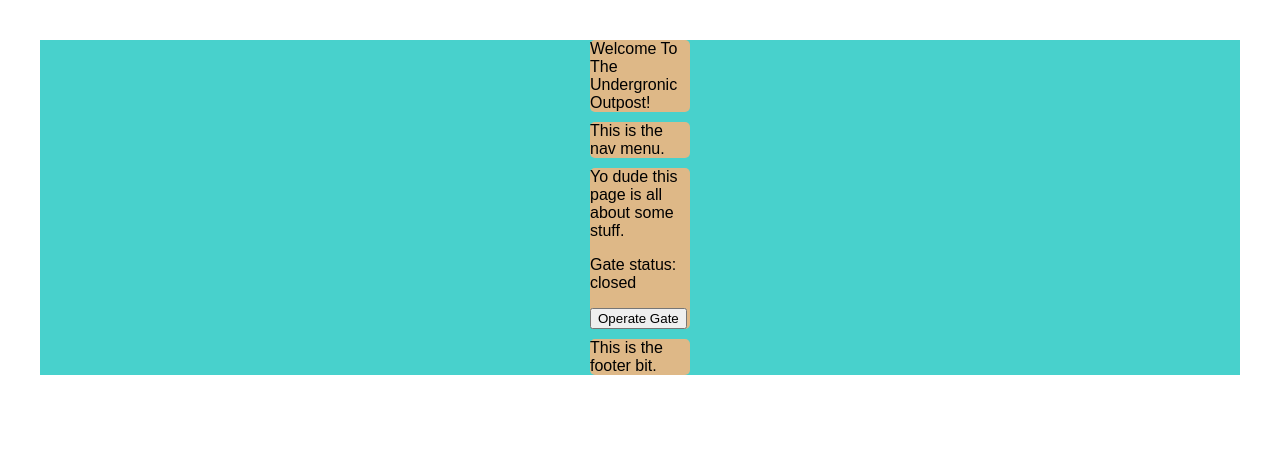
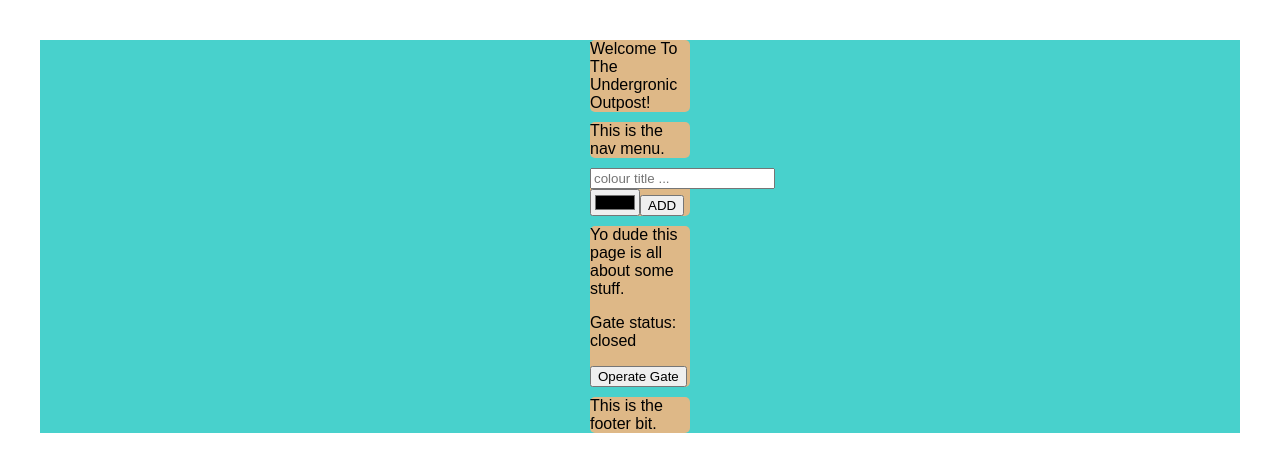
Before and after one commit to AnhDiep17/anh-next-exploration-2, a Next.js app: page / in a window 1280 px wide. Shown: the top 472 px of the page. Built offline with nearby package versions, Linux system fonts and the light colour scheme.

Commit message:
Play with useRef

```diff
--- a/pages/index.js
+++ b/pages/index.js
@@ -1,4 +1,4 @@
-import { useState, useEffect, useReducer } from "react";
+import { useRef, useEffect, useReducer } from "react";
 
 function Header({ title }) {
   return (
@@ -15,15 +15,10 @@
 }
 
 function Summary({ summary }) {
-  const [gateState, setGateState] = useState("closed");
   const [gateStateReducer, setGateStateReducer] = useReducer(
     (gateStateReducer) => (gateStateReducer == "open" ? "closed" : "open"),
     "closed"
   );
-  const toggleGate = () => {
-    const targetState = gateState == "open" ? "closed" : "open";
-    setGateState(targetState);
-  };
 
   useEffect(() => {
     console.log(`The gate state is: ${gateStateReducer}`);
@@ -40,6 +35,23 @@
   );
 }
 
+function ColourSelector() {
+  const txtTitle = useRef();
+
+  const submitFunc = (e) => {
+    e.preventDefault();
+    console.log(`Text title = ${txtTitle.current.value}`);
+  };
+
+  return (
+    <form className="box" onSubmit={submitFunc}>
+      <input ref={txtTitle} type="text" placeholder="colour title ..." />
+      <input type="color" />
+      <button>ADD</button>
+    </form>
+  );
+}
+
 function Footer({ footer }) {
   return (
     <div id="footer" className="box">
@@ -53,6 +65,7 @@
     <div className="wrapper">
       <Header title="Welcome To The Undergronic Outpost!" />
       <NavMenu />
+      <ColourSelector />
       <Summary summary="Yo dude this page is all about some stuff." />
       <Footer />
     </div>
```
